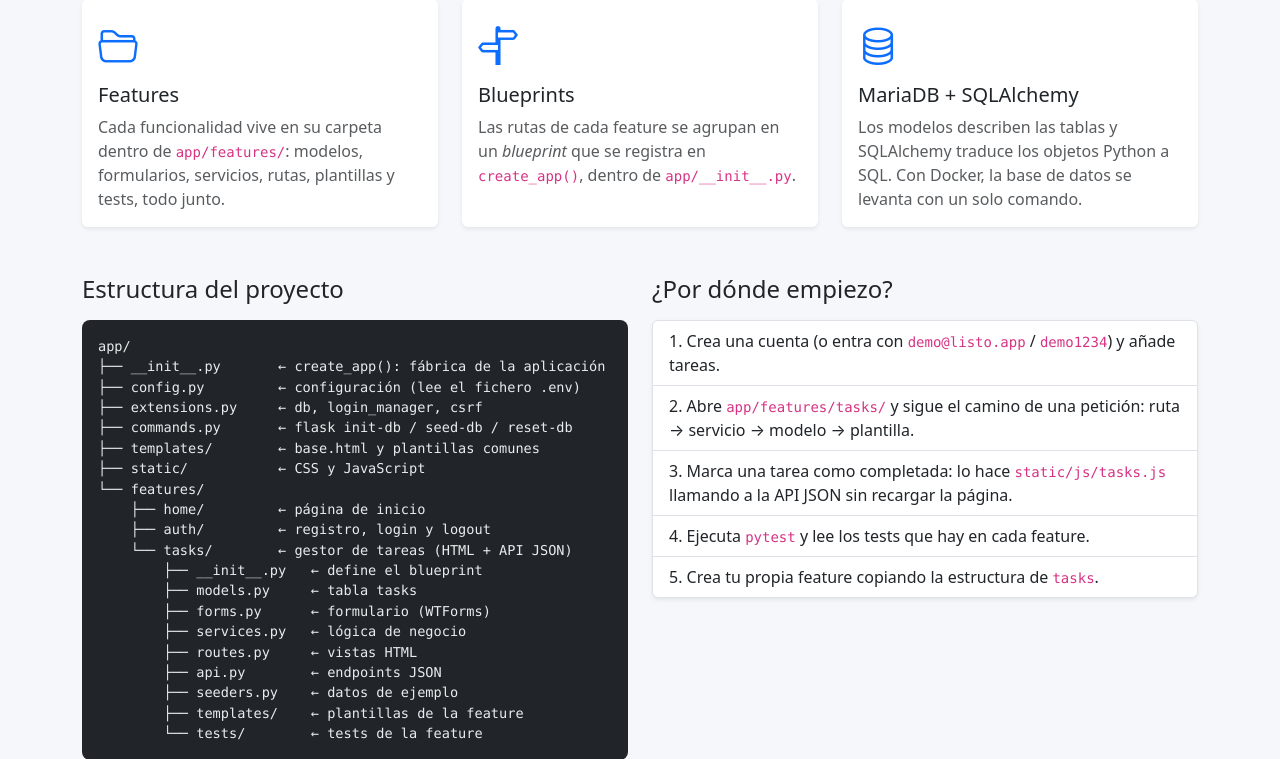
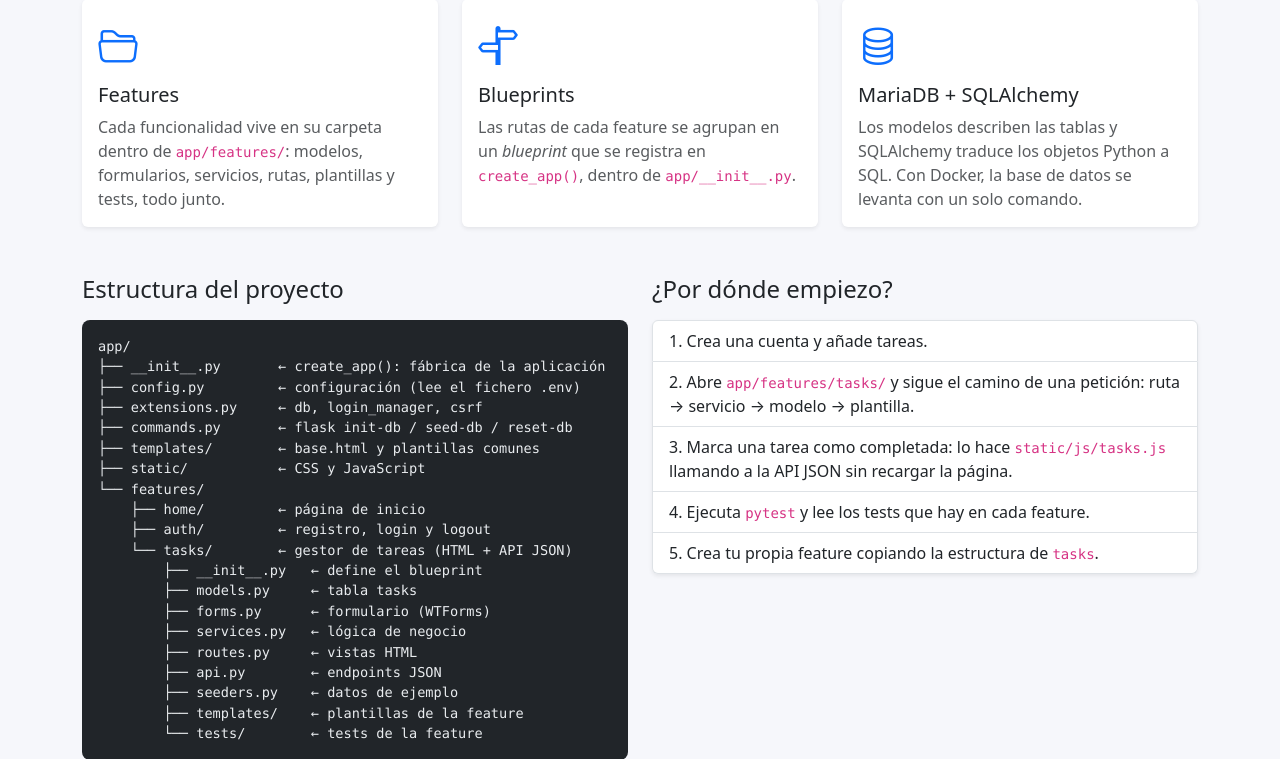
Before and after one commit to ISIAETSII/listo, a Flask app: page / in a window 1280 px wide. Shown: the part 537-1296 px from the top of the page. Run offline with Flask 3, Linux system fonts and the light colour scheme.

Commit message:
Producción sin datos de ejemplo
El arranque de producción ya no ejecuta seed-db (sus usuarios tienen contraseñas públicas) y la portada no muestra credenciales.

```diff
--- a/app/features/home/templates/home/index.html
+++ b/app/features/home/templates/home/index.html
@@ -94,7 +94,7 @@
     <h2 class="h4 mb-3">¿Por dónde empiezo?</h2>
     <ol class="list-group list-group-numbered shadow-sm">
       <li class="list-group-item">
-        Crea una cuenta (o entra con <code>demo@listo.app</code> / <code>demo1234</code>) y añade tareas.
+        Crea una cuenta y añade tareas.
       </li>
       <li class="list-group-item">
         Abre <code>app/features/tasks/</code> y sigue el camino de una petición:
--- a/docker-compose.prod.yml
+++ b/docker-compose.prod.yml
@@ -1,6 +1,9 @@
 # Despliegue en producción: la aplicación servida por gunicorn + MariaDB.
 #
 #   cp .env.example .env      → y pon valores REALES (SECRET_KEY y contraseñas nuevas)
+#
+# En producción NO se cargan los datos de ejemplo (`flask seed-db`): sus usuarios tienen
+# contraseñas públicas y cualquiera podría entrar con ellos.
 #   docker compose -f docker-compose.prod.yml up -d --build
 #   docker compose -f docker-compose.prod.yml logs -f web
 #   docker compose -f docker-compose.prod.yml down
@@ -55,7 +58,7 @@ services:
     depends_on:
       db:
         condition: service_healthy
-    command: sh -c "flask init-db && flask seed-db && gunicorn --bind 0.0.0.0:8000 --workers 2 'app:create_app()'"
+    command: sh -c "flask init-db && gunicorn --bind 0.0.0.0:8000 --workers 2 'app:create_app()'"
 
 volumes:
   mariadb_data:
```
Also changed, not shown: README.md.
